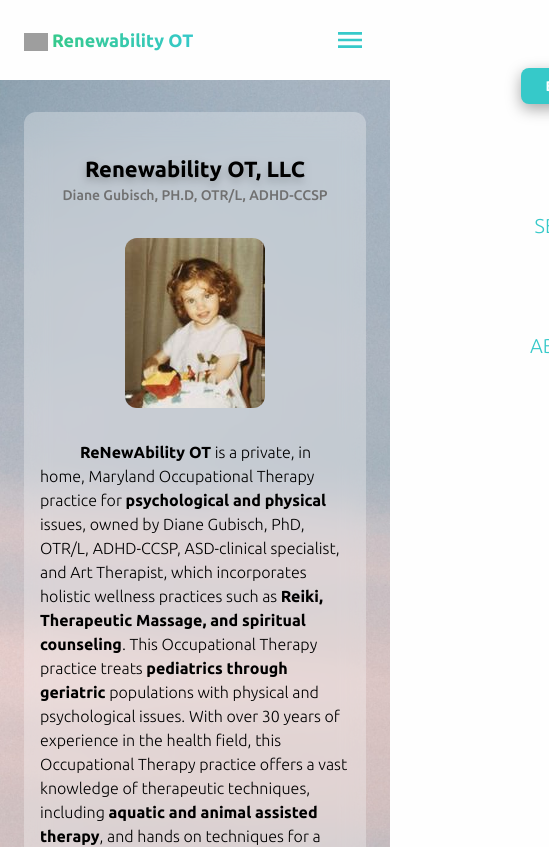
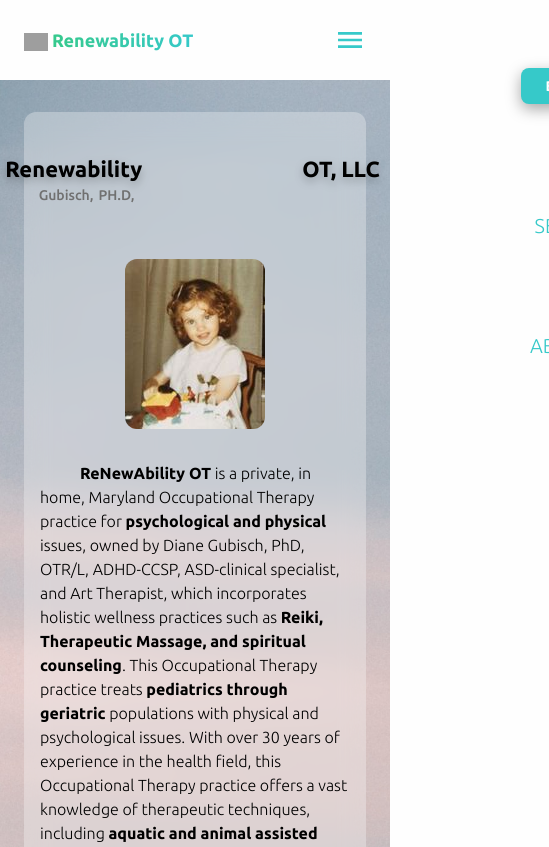
Before and after one commit to Renewability-OT/main, a Next.js app: page /aboutus in a window 390 px wide. Shown: the top 847 px of the page, 549 px wide, since content can reach past the window. Built offline with nearby package versions, Linux system fonts and the light colour scheme; no server answers; grey boxes are pictures that could not be loaded.

Commit message:
update about us animation

```diff
--- a/src/components/blog-section/BlogSection.tsx
+++ b/src/components/blog-section/BlogSection.tsx
@@ -1,4 +1,4 @@
-import React, {useContext, useEffect, useRef} from "react";
+import React, {useContext} from "react";
 import {BiRightArrowAlt} from "react-icons/bi";
 import {BlogCard} from "../card/BlogCard";
 import moment from 'moment'
@@ -6,7 +6,7 @@
 import {Post} from "../../context/BlogContext";
 import {convert} from 'html-to-text';
 import AnimatedText from "../animation/AnimatedText";
-import {motion, useAnimation, useInView} from "framer-motion";
+import {motion} from "framer-motion";
 
 export const BlogSection = () => {
     const {posts, author} = useContext(BlogContext)
--- a/src/components/services/Reiki.tsx
+++ b/src/components/services/Reiki.tsx
@@ -43,7 +43,7 @@
                 <div className='w-full xl:w-container h-full'>
                     <div className='w-full flex flex-col items-center'>
                         <AnimatedText text='Reiki'
-                                      classNames="w-[280px] xs:w-[380px] lg:w-full mt-4 mb-2 flex flex-wrap items-center justify-center h-fit text-center text-black text-[22px] xs:text-[28px] lg:text-[32px] font-bold leading-7 md:leading-9"/>
+                                      classNames="w-[280px] xs:w-[380px] text-dark dark:text-white lg:w-full mt-4 mb-2 flex flex-wrap items-center justify-center h-fit text-center text-black text-[22px] xs:text-[28px] lg:text-[32px] font-bold leading-7 md:leading-9"/>
                         <AnimatedText text='Stress Reduction And Relaxation'
                                       classNames="font-medium text-center text-[14px] xs:text-[18px] text-[#707070]"/>
                     </div>
--- a/src/pages/aboutus.tsx
+++ b/src/pages/aboutus.tsx
@@ -1,9 +1,39 @@
 import {Layout} from "../components/layout/Layout";
-import React from "react";
-import {Fade} from "react-awesome-reveal";
+import React, {useEffect, useRef} from "react";
+import AnimatedText from "../components/animation/AnimatedText";
+import {motion, useAnimation, useInView} from "framer-motion";
 
 export default function AboutUs() {
-
+    const ref = useRef(null)
+    const controls = useAnimation();
+    const isInView = useInView(ref, {once: true})
+    const textAnimation = {
+        visible: {
+            opacity: 1,
+            scale: 1,
+            transition: {duration: .7}
+        },
+        hidden: {
+            opacity: 0,
+            scale: 0.5,
+        }
+    }
+    const imageAnimation = {
+        visible: {
+            opacity: 1,
+            x: 0,
+            transition: {duration: .7}
+        },
+        hidden: {
+            opacity: 0,
+            x: '-100px',
+        }
+    }
+    useEffect(() => {
+        if (isInView) {
+            controls.start("visible");
+        }
+    }, [controls, isInView]);
     return (
         <>
             <Layout title="About Us">
@@ -12,21 +42,21 @@
                     <div
                         className='w-full lg:w-container h-full bg-white/30 dark:bg-black/30 backdrop-blur-md rounded-xl mt-28 md:mt-32 mb-12'>
                         <div className='w-full flex flex-col justify-center items-center mt-8 px-4'>
-                            <Fade cascade triggerOnce>
-                                <h1 className="mt-[8px] font-bold text-black dark:text-white text-[22px] xs:text-[32px] sm:text-[38px] drop-shadow-3xl">Renewability
-                                    OT, LLC</h1>
-                                <p className="text-center font-medium text-[14px] sm:text-[18px] text-[#707070] dark:text-[#383C3E]">Diane
+                            <AnimatedText text='Renewability
+                                OT, LLC'
+                                          classNames="mt-[8px] font-bold text-black dark:text-white text-[22px] xs:text-[32px] sm:text-[38px] drop-shadow-3xl"/>
+                            <AnimatedText text='Diane
                                 Gubisch, PH.D,
                                 OTR/L,
-                                    ADHD-CCSP</p>
-                            </Fade>
-                            <Fade cascade triggerOnce>
-                                <img alt='portrait' src='/assets/photos/portrait-diane.jpeg'
+                                ADHD-CCSP'
+                                          classNames="text-center font-medium text-[14px] sm:text-[18px] text-[#707070] dark:text-[#383C3E]"/>
+                            <motion.img ref={ref} animate={controls}
+                                        variants={imageAnimation} initial='hidden' alt='portrait'
+                                        src='/assets/photos/portrait-diane.jpeg'
                                         className='rounded-xl mt-8'/>
-                            </Fade>
                         </div>
-                        <Fade cascade triggerOnce>
-                            <div
+                        <motion.div ref={ref} animate={controls}
+                                    variants={textAnimation} initial='hidden'
                                     className='w-full flex flex-col justify-center items-center px-4 xs:px-10 md:px-16 lg:px-24 mt-8 mb-16'>
                             <p className="font-light text-[16px] sm:text-[18px] text-black dark:text-white indent-10"><span
                                 className='font-semibold'>ReNewAbility
@@ -98,8 +128,7 @@
                                 mankind. A comprehensive wellness program is developed following an evaluation of
                                 physical, psychological, nutritional needs, cognitive functioning, social and
                                 environmental situation is performed in the clients home. </p>
-                            </div>
-                        </Fade>
+                        </motion.div>
                     </div>
                 </div>
             </Layout>
```
Lines whose indentation alone changed are shown as unchanged.
